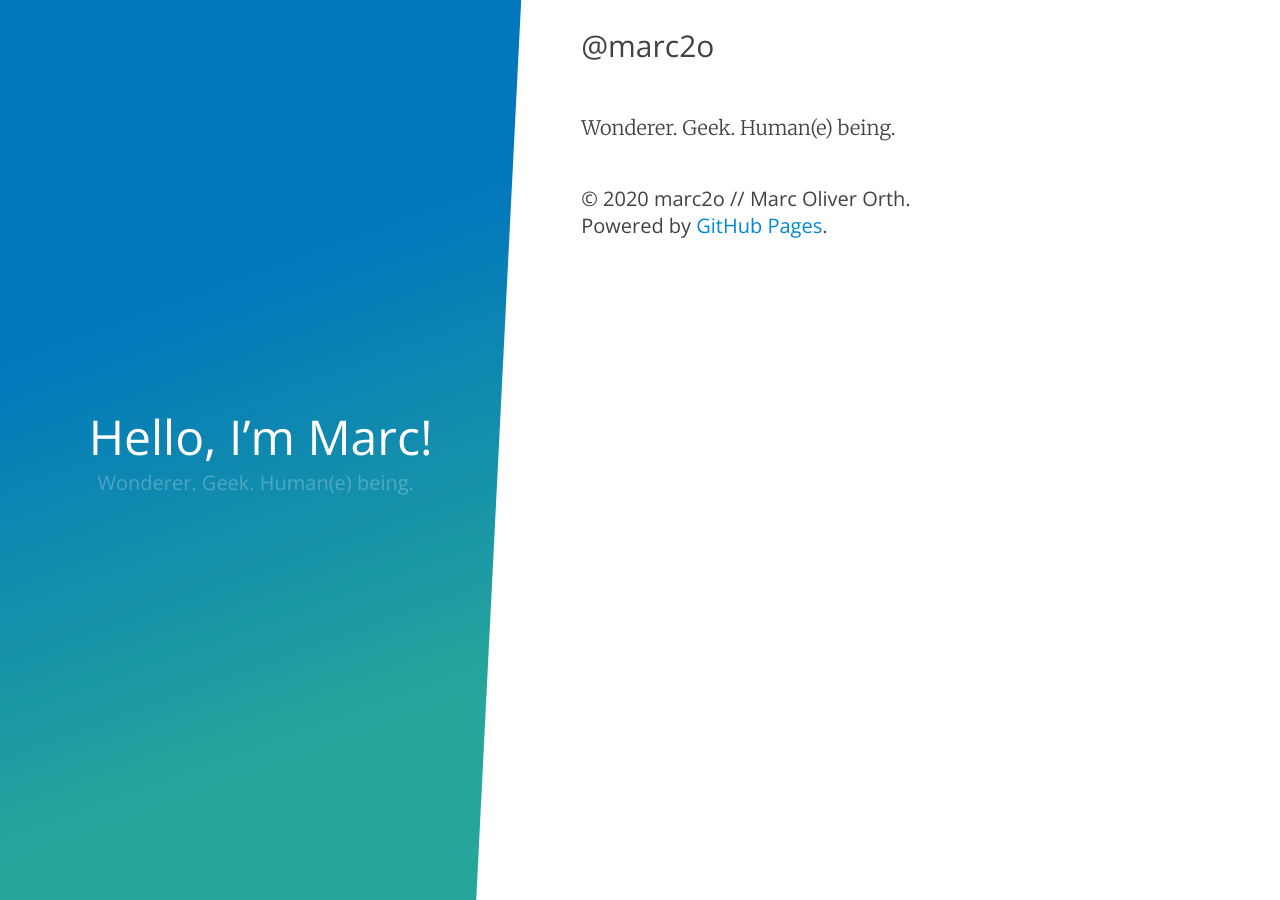
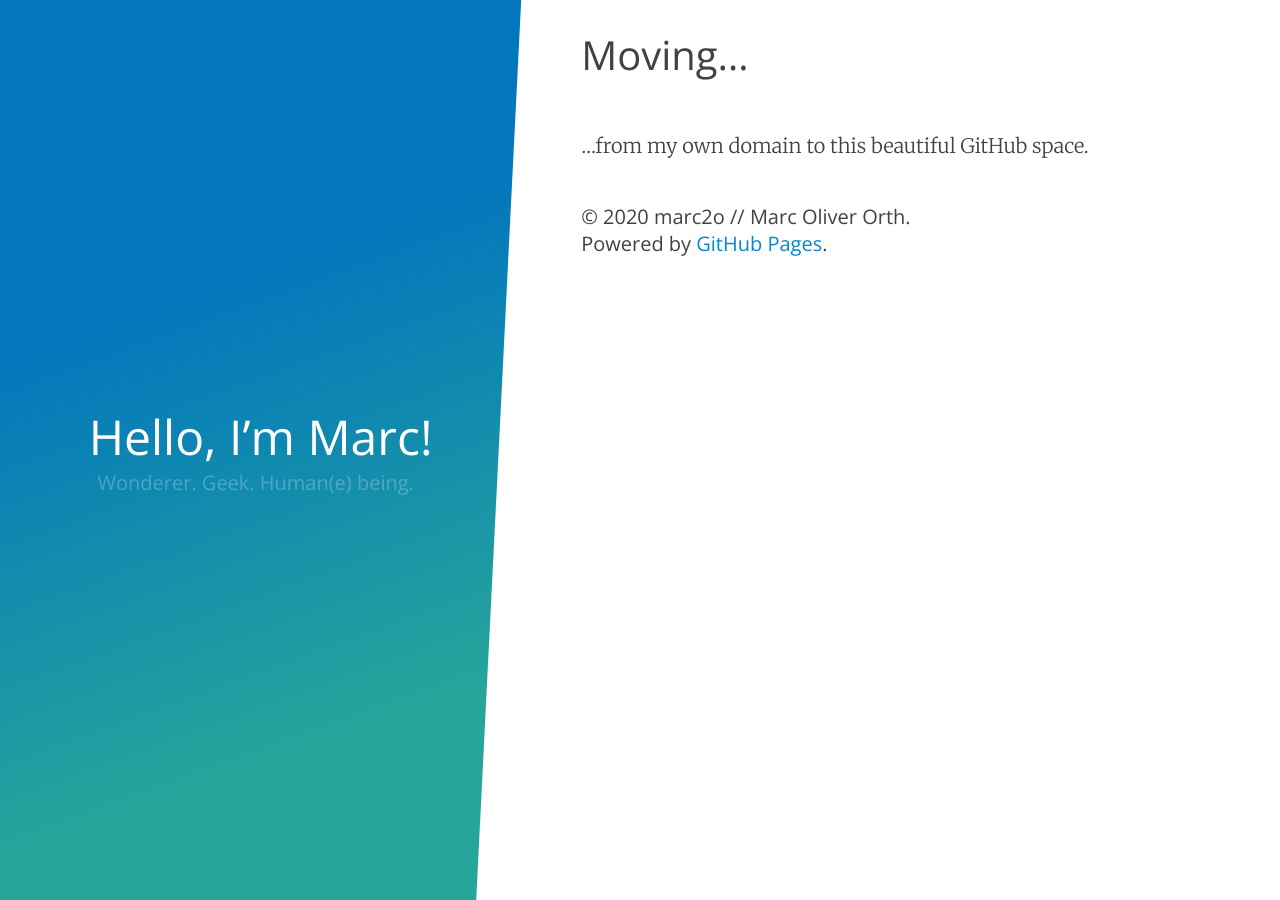
Before and after one commit to marc2o/marc2o.github.io, a Jekyll site: the page built from index.md, in a window 1280 px wide. Built offline with Jekyll 4.4.1, drawn with Linux system fonts in a browser that asks for light colours.

Commit message:
Update index.md

```diff
--- a/index.md
+++ b/index.md
@@ -3,6 +3,6 @@ layout: index
 title: Hello, I’m Marc!
 ---
 
-## @marc2o
+# Moving…
 
-Wonderer. Geek. Human(e) being.
+…from my own domain to this beautiful GitHub space.
```
